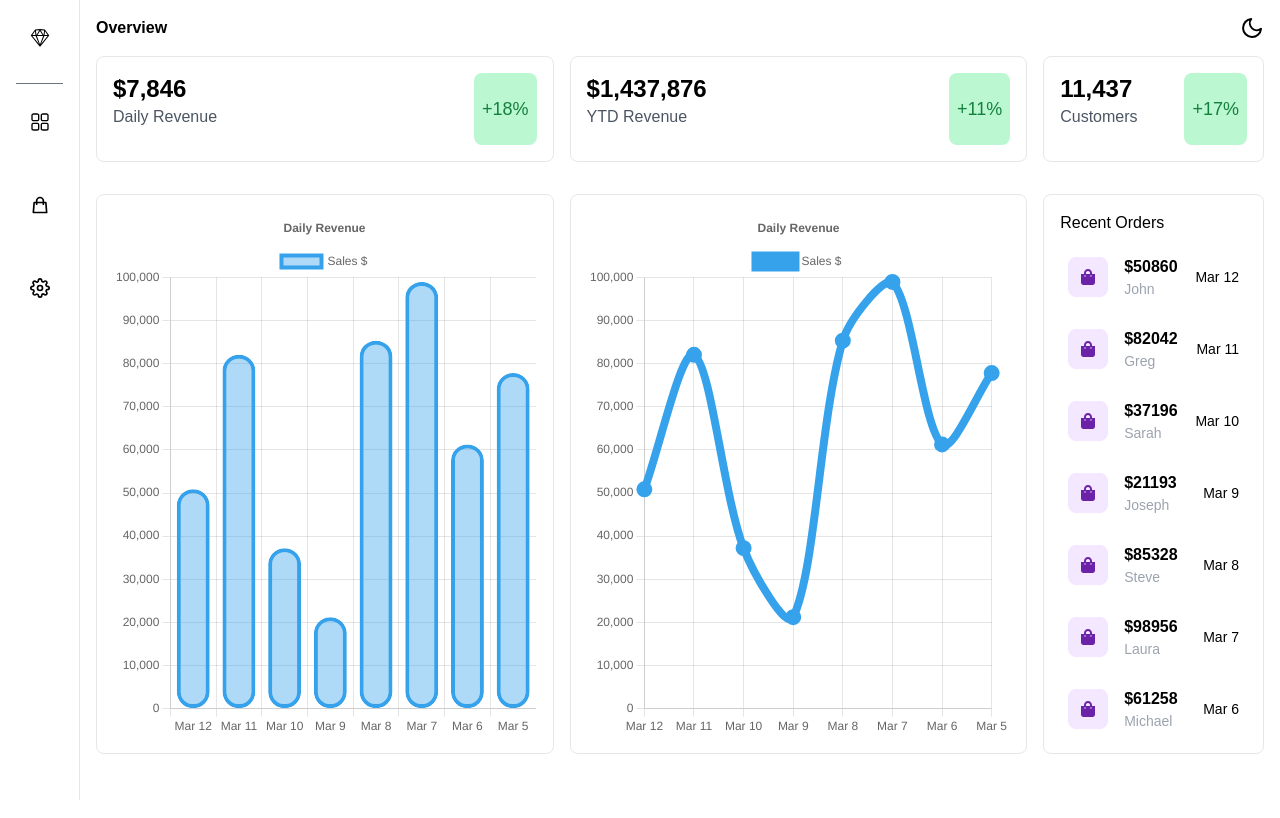
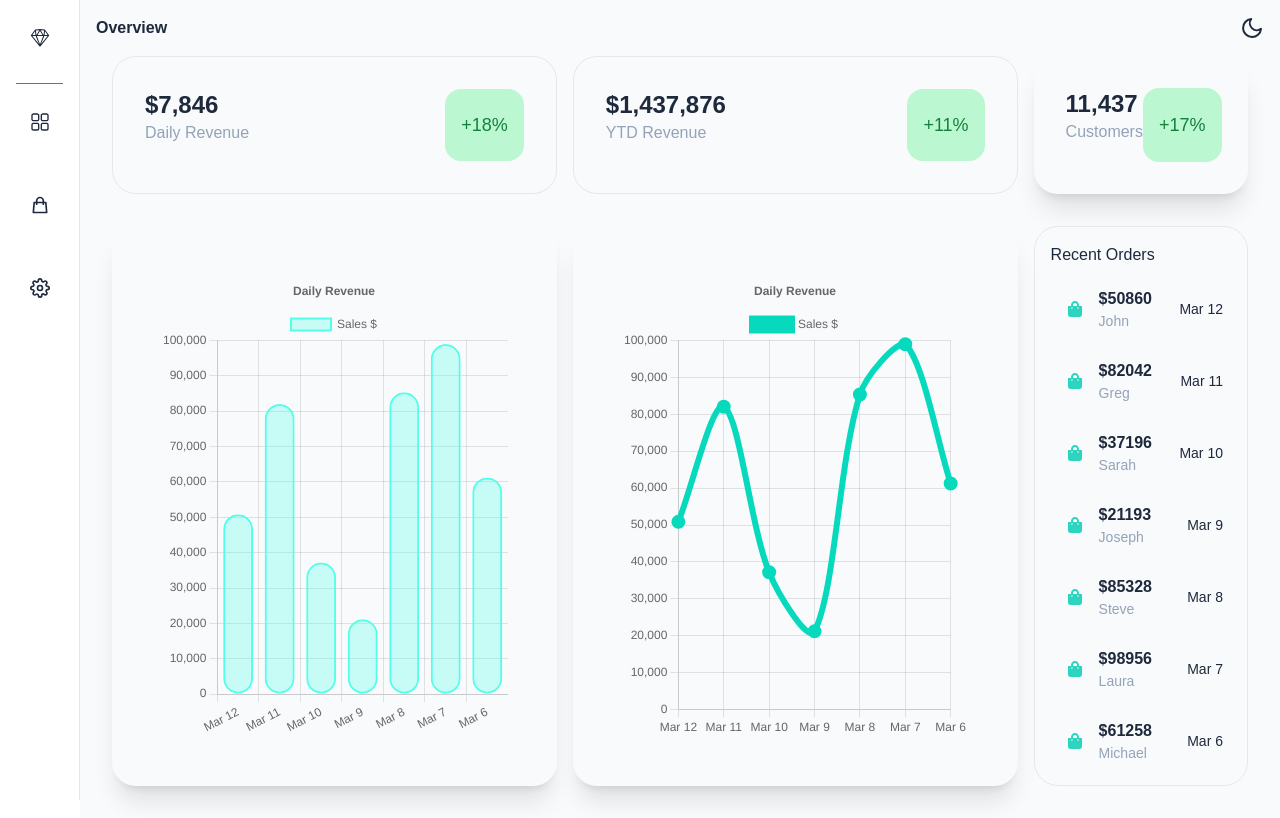
Before and after one commit to jasonmaidev/dashingly, a Next.js app: page /dashboard in a window 1280 px wide. Built offline with nearby package versions, Linux system fonts and the light colour scheme.

Commit message:
standardize sidebar theming, standardize dashbord theming

```diff
--- a/components/BarChart.jsx
+++ b/components/BarChart.jsx
@@ -36,9 +36,9 @@ const BarChart = () => {
         {
           label: 'Sales $',
           data: data.map((order) => order.total),
-          borderColor: 'rgb(53, 162, 235)',
-          borderWidth: 4,
-          backgroundColor: 'rgb(53, 162, 235, 0.4)',
+          borderColor: 'rgb(84, 255, 232)',
+          borderWidth: 2,
+          backgroundColor: 'rgb(84, 255, 232, 0.3)',
           borderRadius: 16,
           borderSkipped: false,
         },
@@ -61,7 +61,7 @@ const BarChart = () => {
 
   return (
     <>
-      <div className='w-full md:col-span-5 lg:col-span-5 xl:col-span-2 relative lg:h-[70vh] h-[50vh] m-auto p-4 border rounded-lg '>
+      <div className='w-full md:col-span-5 lg:col-span-3 xl:col-span-2 relative lg:h-[70vh] h-[50vh] m-auto p-12 shadow-xl rounded-3xl'>
         <Bar data={chartData} options={chartOptions} />
       </div>
     </>
--- a/components/LineChart.jsx
+++ b/components/LineChart.jsx
@@ -38,11 +38,11 @@ const LineChart = () => {
         {
           label: 'Sales $',
           data: data.map((order) => order.total),
-          borderColor: 'rgb(53, 162, 235)',
-          backgroundColor: 'rgb(53, 162, 235',
+          borderColor: 'rgb(7, 217, 189)',
+          backgroundColor: 'rgb(7, 217, 189)',
           borderRadius: 16,
           borderSkipped: false,
-          borderWidth: 8,
+          borderWidth: 6,
           pointRadius: 4,
           tension: 0.3
         },
@@ -69,7 +69,7 @@ const LineChart = () => {
   }, [])
 
   return (
-    <div className='w-full md:col-span-5 lg:col-span-3 xl:col-span-2 relative lg:h-[70vh] h-[50vh] m-auto p-4 border rounded-lg'>
+    <div className='w-full md:col-span-5 lg:col-span-3 xl:col-span-2 relative lg:h-[70vh] h-[50vh] m-auto p-12 shadow-xl rounded-3xl'>
       <Line data={chartData} options={chartOptions} />
     </div>
   )
--- a/components/RecentOrders.jsx
+++ b/components/RecentOrders.jsx
@@ -1,11 +1,18 @@
 import { useDataContext } from '@/context/dataContext';
 import { FaShoppingBag } from 'react-icons/fa';
 import { useState } from 'react';
+import { useTheme } from 'next-themes'
 const RecentOrders = () => {
   const data = useDataContext()
+  const { resolvedTheme } = useTheme()
 
   return (
-    <div className='w-full col-span-1 md:col-span-5 lg:col-span-2 xl:col-span-1 relative lg:h-[70vh] h-[50vh] m-auto p-4 border rounded-lg  overflow-y-scroll no-scrollbar'>
+    <div className={
+      resolvedTheme === 'light' ?
+        'w-full col-span-1 md:col-span-5 lg:col-span-2 xl:col-span-1 relative lg:h-[70vh] h-[50vh] m-auto p-4 border rounded-3xl overflow-y-scroll no-scrollbar'
+        : 'w-full col-span-1 md:col-span-5 lg:col-span-2 xl:col-span-1 relative lg:h-[70vh] h-[50vh] m-auto p-4 border border-slate-900 rounded-3xl overflow-y-scroll no-scrollbar'
+    }
+    >
       <div className='flex justify-between items-center'>
         <h1>Recent Orders</h1>
       </div>
@@ -13,14 +20,20 @@ const RecentOrders = () => {
         {data.map((order, id) => (
           <li
             key={id}
-            className='hover:transition-all hover:ease-in-out hover:duration-300 hover:bg-gray-500 rounded-lg my-3 p-2 flex items-center cursor-pointer'
+            className={
+              resolvedTheme === 'light' ?
+                'hover:transition-all hover:ease-in-out hover:duration-300 hover:bg-gradient-to-r from-cyan-100 to-pink-100 rounded-lg my-3 px-4 py-2 flex items-center cursor-pointer'
+                : 'hover:transition-all hover:ease-in-out hover:duration-300 hover:bg-slate-700 rounded-lg my-3 px-4 py-2 flex items-center cursor-pointer'
+            }
           >
-            <div className='bg-purple-100 rounded-lg p-3'>
-              <FaShoppingBag className='text-purple-800' />
+            <div className='flex'>
+              <FaShoppingBag className={
+                resolvedTheme === 'light' ? 'text-teal-400' : 'text-slate-500'
+              } />
             </div>
             <div className='pl-4'>
               <p className=' font-bold' suppressHydrationWarning >${order.total}</p>
-              <p className='text-gray-400 text-sm'>{order.name.first}</p>
+              <p className='text-slate-400 text-sm'>{order.name.first}</p>
             </div>
             <p className='lg:flex md:hidden absolute right-6 text-sm' suppressHydrationWarning >{order.date}</p>
           </li>
--- a/components/Sidebar.jsx
+++ b/components/Sidebar.jsx
@@ -11,10 +11,10 @@ const Sidebar = ({ children }) => {
     <div className='flex'>
       <div
         className={
-          resolvedTheme === 'dark' ?
-            'hidden fixed w-20 h-screen p-4 border-r-[1px] border-gray-500 sm:flex flex-col justify-between'
+          resolvedTheme === 'light' ?
+            'hidden fixed w-20 h-screen p-4 border-r-[1px] sm:flex flex-col justify-between text-slate-800'
             :
-            'hidden fixed w-20 h-screen p-4 border-r-[1px] sm:flex flex-col justify-between'
+            'hidden fixed w-20 h-screen p-4 bg-slate-800 border-r-[1px] border-slate-900 sm:flex flex-col justify-between'
         }
       >
         <div className='flex flex-col items-center'>
@@ -25,17 +25,17 @@ const Sidebar = ({ children }) => {
           </Link>
           <span className='border-b-[1px] border-gray-500 w-full p-2'></span>
           <Link href='/dashboard'>
-            <div className=' hover:bg-gray-500 cursor-pointer my-4 p-3 rounded-lg inline-block'>
+            <div className='hover:bg-slate-500/30 cursor-pointer my-4 p-3 rounded-lg inline-block'>
               <RxDashboard size={20} />
             </div>
           </Link>
           <Link href='/orders'>
-            <div className=' hover:bg-gray-500 cursor-pointer my-4 p-3 rounded-lg inline-block'>
+            <div className='hover:bg-slate-500/30 cursor-pointer my-4 p-3 rounded-lg inline-block'>
               <HiOutlineShoppingBag size={20} />
             </div>
           </Link>
           <Link href='#'>
-            <div className='b hover:bg-gray-500 cursor-pointer my-4 p-3 rounded-lg inline-block'>
+            <div className='hover:bg-slate-500/30 cursor-pointer my-4 p-3 rounded-lg inline-block'>
               <FiSettings size={20} />
             </div>
           </Link>
--- a/components/ThemeSwitch.jsx
+++ b/components/ThemeSwitch.jsx
@@ -22,11 +22,11 @@ export default function ThemeSwitch() {
   )
 
   if (resolvedTheme === 'dark') {
-    return <FiSun size={24} className=" hover:cursor-pointer" onClick={() => setTheme('light')} />
+    return <FiSun size={24} className="hover:cursor-pointer" onClick={() => setTheme('light')} />
   }
 
   if (resolvedTheme === 'light') {
-    return <FiMoon size={24} className=" hover:cursor-pointer" onClick={() => setTheme('dark')} />
+    return <FiMoon size={24} className="text-slate-800 hover:cursor-pointer" onClick={() => setTheme('dark')} />
   }
 
 }
--- a/components/TopCards.jsx
+++ b/components/TopCards.jsx
@@ -1,32 +1,43 @@
 import React from 'react'
+import { useTheme } from 'next-themes'
 
 const TopCards = () => {
+    const { resolvedTheme } = useTheme()
     return (
-        <div className='grid lg:grid-cols-5 gap-4 p-4'>
-            <div className='lg:col-span-2 col-span-1 flex justify-between w-full border p-4 rounded-lg'>
+        <div className='grid lg:grid-cols-5 gap-4 px-8 pt-4'>
+            <div className={
+                resolvedTheme === 'light' ?
+                    'lg:col-span-2 col-span-1 flex justify-between w-full border p-8 rounded-3xl'
+                    : 'lg:col-span-2 col-span-1 flex justify-between w-full border border-slate-900 p-8 rounded-3xl'
+            }
+            >
                 <div className='flex flex-col w-full pb-4'>
                     <p className='text-2xl font-bold'>$7,846</p>
-                    <p className='text-gray-600'>Daily Revenue</p>
+                    <p className='text-slate-400'>Daily Revenue</p>
                 </div>
-                <p className='bg-green-200 flex justify-center items-center p-2 rounded-lg'>
+                <p className='bg-green-200 flex justify-center items-center px-4 py-2 rounded-2xl'>
                     <span className='text-green-700 text-lg'>+18%</span>
                 </p>
             </div>
-            <div className='lg:col-span-2 col-span-1 flex justify-between w-full border p-4 rounded-lg'>
+            <div className={
+                resolvedTheme === 'light' ?
+                    'lg:col-span-2 col-span-1 flex justify-between w-full border p-8 rounded-3xl'
+                    : 'lg:col-span-2 col-span-1 flex justify-between w-full border border-slate-900 p-8 rounded-3xl'
+            }>
                 <div className='flex flex-col w-full pb-4'>
                     <p className='text-2xl font-bold'>$1,437,876</p>
-                    <p className='text-gray-600'>YTD Revenue</p>
+                    <p className='text-slate-400'>YTD Revenue</p>
                 </div>
-                <p className='bg-green-200 flex justify-center items-center p-2 rounded-lg'>
+                <p className='bg-green-200 flex justify-center items-center px-4 py-2 rounded-2xl'>
                     <span className='text-green-700 text-lg'>+11%</span>
                 </p>
             </div>
-            <div className='flex justify-between w-full border p-4 rounded-lg'>
+            <div className='flex justify-between w-full shadow-xl p-8 rounded-3xl'>
                 <div className='flex flex-col w-full pb-4'>
                     <p className='text-2xl font-bold'>11,437</p>
-                    <p className='text-gray-600'>Customers</p>
+                    <p className='text-slate-400'>Customers</p>
                 </div>
-                <p className='bg-green-200 flex justify-center items-center p-2 rounded-lg'>
+                <p className='bg-green-200 flex justify-center items-center px-4 py-2 rounded-2xl'>
                     <span className='text-green-700 text-lg'>+17%</span>
                 </p>
             </div>
--- a/data/data.js
+++ b/data/data.js
@@ -88,17 +88,17 @@ export const data = [
     method: 'MasterCard',
     date: currentDateString(),
   },
-  {
-    id: 8,
-    name: {
-      first: 'James',
-      last: 'Thomas',
-    },
-    total: randomNumber(),
-    status: 'Completed',
-    method: 'MasterCard',
-    date: currentDateString(),
-  },
+  // {
+  //   id: 8,
+  //   name: {
+  //     first: 'James',
+  //     last: 'Thomas',
+  //   },
+  //   total: randomNumber(),
+  //   status: 'Completed',
+  //   method: 'MasterCard',
+  //   date: currentDateString(),
+  // },
   // {
   //   id: 9,
   //   name: {
--- a/pages/dashboard.jsx
+++ b/pages/dashboard.jsx
@@ -4,13 +4,21 @@ import TopCards from '../components/TopCards';
 import BarChart from '../components/BarChart';
 import RecentOrders from '../components/RecentOrders';
 import LineChart from "@/components/LineChart";
+import { useTheme } from 'next-themes'
 
 const dashboard = () => {
+  const { resolvedTheme } = useTheme();
+
   return (
-    <main className='min-h-screen'>
+    <main className={
+      resolvedTheme === 'light' ?
+        'min-h-screen bg-slate-50 text-slate-800'
+        :
+        'min-h-screen bg-slate-800'
+    }>
       <Header pageType='Overview' />
       <TopCards />
-      <div className='p-4 grid md:grid-cols-5 grid-cols-1 gap-4'>
+      <div className='p-8 grid md:grid-cols-5 grid-cols-1 gap-4'>
         <BarChart />
         <LineChart />
         <RecentOrders />
--- a/pages/index.js
+++ b/pages/index.js
@@ -1,19 +1,26 @@
 import Head from 'next/head';
 import Link from 'next/link';
+import { useTheme } from 'next-themes';
 
 import Header from '../components/Header';
 
 export default function Home() {
+  const { resolvedTheme } = useTheme();
   return (
     <>
       <Head>
-        <title>Create Next App</title>
+        <title>Dashingly.xyz</title>
         <meta name='description' content='Generated by create next app' />
         <meta name='viewport' content='width=device-width, initial-scale=1' />
         <link rel='icon' href='/favicon.ico' />
       </Head>
       <main>
-        <div className='min-h-screen flex flex-col align-middle items-center justify-between mx-auto text-center p-8'>
+        <div className={
+          resolvedTheme === 'light' ?
+            'min-h-screen flex flex-col align-middle items-center justify-between mx-auto text-center p-8 text-slate-800'
+            : 'min-h-screen flex flex-col align-middle items-center justify-between mx-auto text-center p-8 bg-slate-800'
+        }
+        >
           <Header />
           <div>
             <p className='md:text-3xl pb-2'>Robust Data Synchronicity.</p>
@@ -24,31 +31,52 @@ export default function Home() {
               sm:inline
               text-transparent
               bg-clip-text
-              bg-gradient-to-br from-teal-300 to-fuchsia-500
+              bg-gradient-to-br from-teal-400 to-fuchsia-500
               hover:text-transparent
-              hover:bg-gradient-to-bl from-teal-300 to-fuchsia-500
+              hover:bg-gradient-to-bl from-teal-400 to-fuchsia-500
               '>
                 Dashingly
               </span>
               Elegant.
             </p>
             <Link href='/dashboard'>
-              <button
+              {/* <button
                 className='
-               py-4
+               py-8
                px-12
                hover:bg-slate-700
-               rounded-2xl
-               border
-               border-1
+               rounded-3xl
                text-xs
                sm:text-lg
+               shadow-[10px_25px_40px_-5px_rgba(0,0,0,0.3)]
                '>
                 View Dashboard
+              </button> */}
+              <button>
+                <a href="#_" class="relative inline-flex items-center justify-center px-12 py-8 overflow-hidden font-bold rounded-3xl shadow-2xl group">
+                  <span class={
+                    resolvedTheme === 'light' ?
+                      "absolute inset-0 w-full h-full transition duration-300 ease-out opacity-0 bg-gradient-to-br from-fuchsia-600 via-purple-400 to-blue-300 group-hover:opacity-100"
+                      : "absolute inset-0 w-full h-full transition duration-300 ease-out opacity-0 bg-gradient-to-br from-pink-600 via-purple-700 to-blue-400 group-hover:opacity-100"
+                  }
+                  >
+                  </span>
+                  {/* <!-- Top glass gradient --> */}
+                  <span class="absolute top-0 left-0 w-full bg-gradient-to-b from-white to-transparent opacity-5 h-1/3"></span>
+                  {/* <!-- Bottom gradient --> */}
+                  <span class="absolute bottom-0 left-0 w-full h-1/3 bg-gradient-to-t from-white to-transparent opacity-5"></span>
+                  {/* <!-- Left gradient --> */}
+                  <span class="absolute bottom-0 left-0 w-4 h-full bg-gradient-to-r from-white to-transparent opacity-5"></span>
+                  {/* <!-- Right gradient --> */}
+                  <span class="absolute bottom-0 right-0 w-4 h-full bg-gradient-to-l from-white to-transparent opacity-5"></span>
+                  <span class="absolute inset-0 w-full h-full border border-white rounded-3xl opacity-10"></span>
+                  <span class="absolute w-0 h-0 transition-all duration-300 ease-out bg-white rounded-full group-hover:w-56 group-hover:h-56 opacity-5"></span>
+                  <span class="relative">See Dashboard</span>
+                </a>
               </button>
             </Link>
           </div>
-          <h4 className='text-xs sm:text-sm'>Built with 💛 by JasonMai.dev</h4>
+          <h4 className='text-xs sm:text-sm '>Built with 💛 by JasonMai.dev</h4>
 
         </div >
       </main >
```
Also changed, not shown: pages/orders.jsx (+11 -7 lines).
